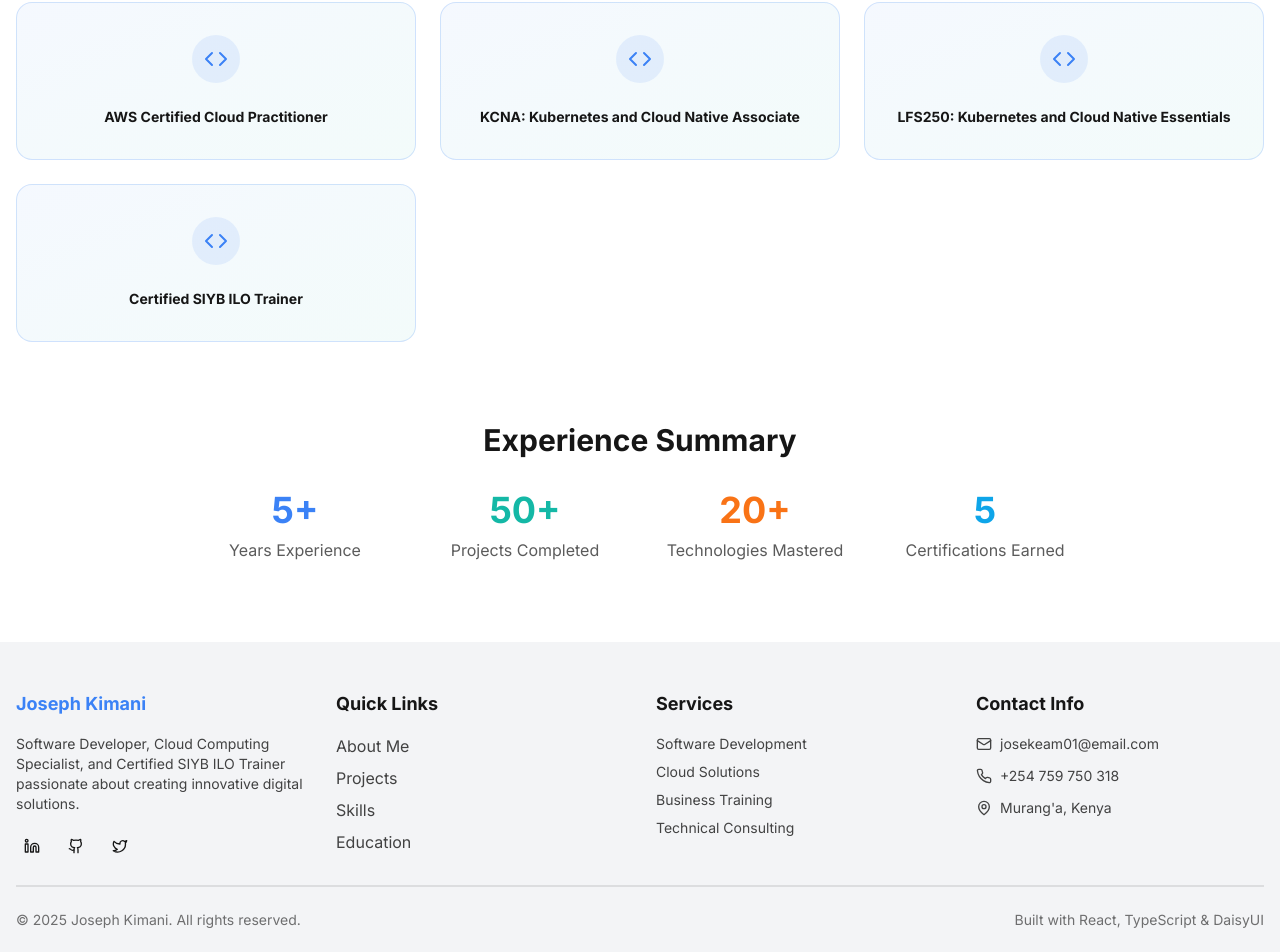
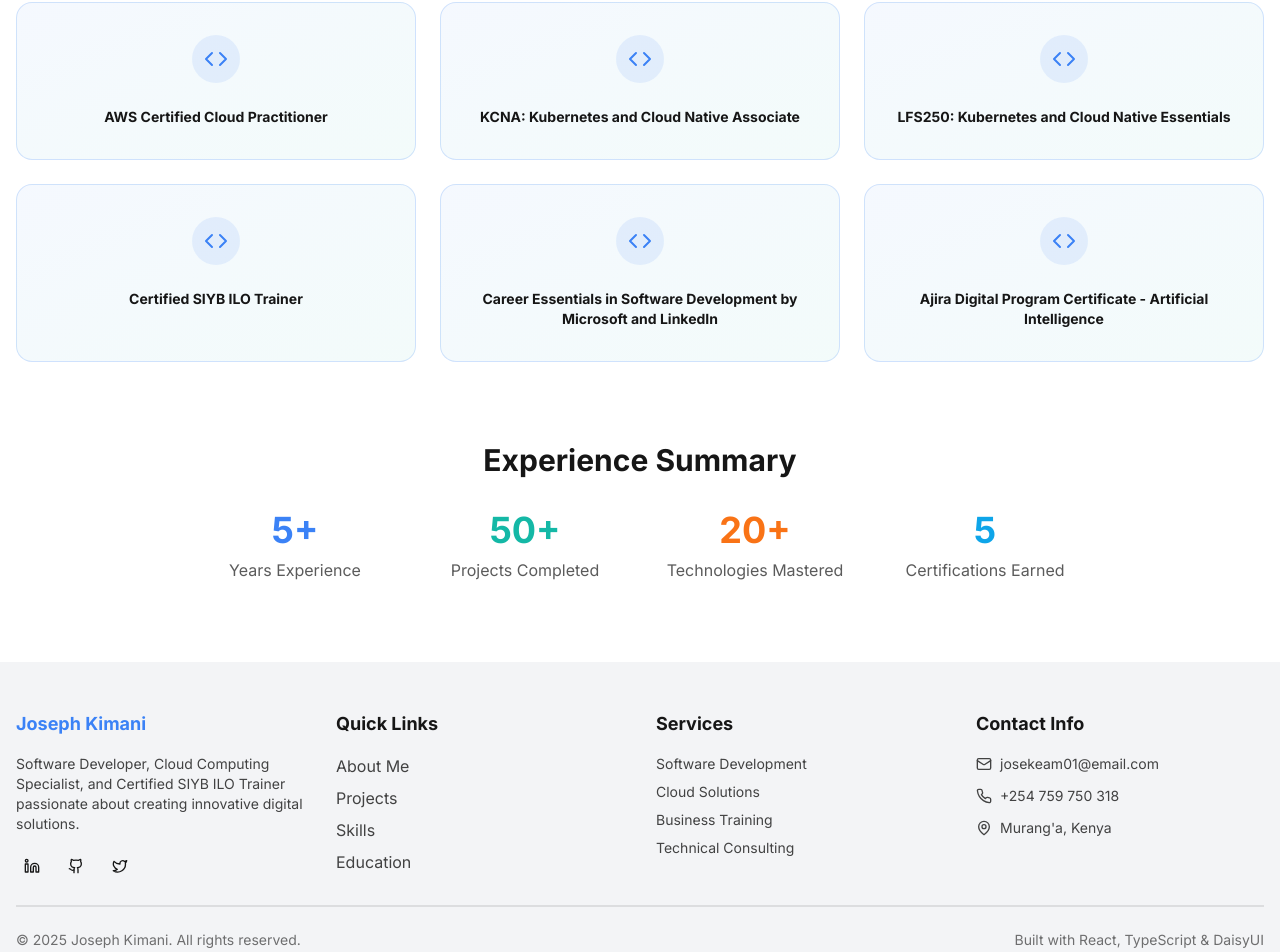
Before and after one commit to Joseph9866/My_portfolio, a React (Vite) app: page /skills in a window 1280 px wide. Shown: the part 1819-2771 px from the top of the page. Built offline with nearby package versions, Linux system fonts and the light colour scheme.

Commit message:
Update education

```diff
--- a/src/pages/Skills.tsx
+++ b/src/pages/Skills.tsx
@@ -70,6 +70,8 @@ const Skills: React.FC = () => {
     'KCNA: Kubernetes and Cloud Native Associate',
     'LFS250: Kubernetes and Cloud Native Essentials',
     'Certified SIYB ILO Trainer',
+    'Career Essentials in Software Development by Microsoft and LinkedIn',
+    'Ajira Digital Program Certificate - Artificial Intelligence',
   ];
 
   return (
```
